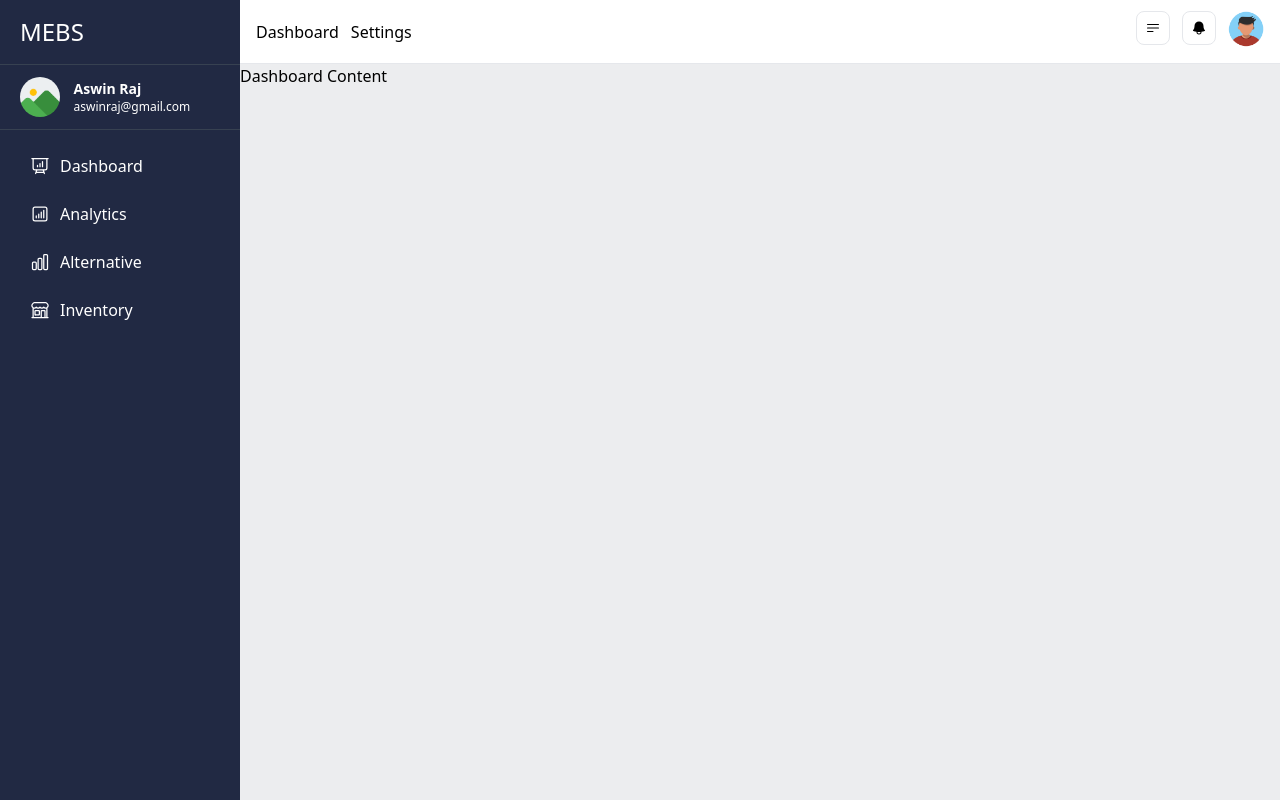
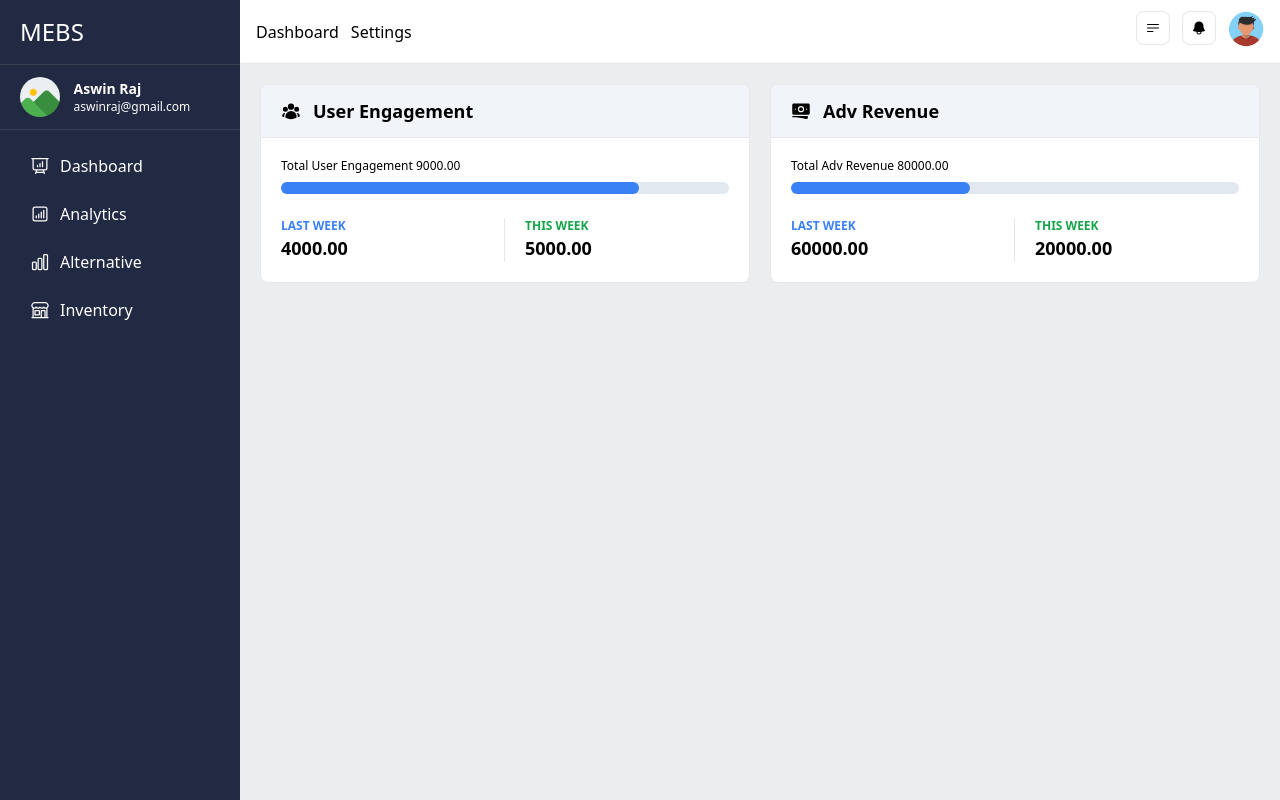
Before and after one commit to anazbinnoushad/MEBS, a React (Vite) app: page /dashboard in a window 1280 px wide. Built offline with nearby package versions, Linux system fonts and the light colour scheme; the HTML template or start-up script is replaced by a standard one.

Commit message:
Dashboard progress card UI created

```diff
--- a/package.json
+++ b/package.json
@@ -12,6 +12,7 @@
     "@headlessui/react": "^1.7.7",
     "@heroicons/react": "^2.0.13",
     "react": "^18.2.0",
+    "react-charts": "2.0.0-beta.7",
     "react-dom": "^18.2.0",
     "react-router-dom": "^6.7.0"
   },
--- /dev/null
+++ b/src/components/DBProgressCard.tsx
@@ -0,0 +1,45 @@
+import { UserGroupIcon } from "@heroicons/react/24/solid";
+
+type DBProgressCardProps = {
+    data: {
+        total: number,
+        progress: number,
+        this_week: number,
+        last_week: number
+    },
+    title: string,
+    preIcon: React.ReactNode,
+}
+
+const DBProgressCard = ({ data, title, preIcon }: DBProgressCardProps) => {
+    return (
+        <div className=" border flex flex-col rounded-lg overflow-clip bg-white">
+            <div className=" bg-slate-100 flex gap-3 px-5 p-3 border-b">
+                {preIcon}
+                <a className=" text-lg font-semibold">{title}</a>
+            </div>
+            <div className="px-5 py-5 flex flex-col gap-6">
+                <div>
+                    <p className="text-xs">Total {title}{` `}{data?.total.toFixed(2)}</p>
+                    <div className="mt-2 w-full bg-slate-200 h-3 rounded-full">
+                        <div className={` h-3 rounded-full bg-accent`} style={{ width: `${data?.progress}%` }}>
+                        </div>
+                    </div>
+                </div>
+                <div className="grid grid-cols-2">
+                    <div className=" border-r border-r-1">
+                        <p className="text-xs font-bold text-accent">LAST WEEK</p>
+                        <p className="font-semibold text-lg">{data?.last_week.toFixed(2)}</p>
+                    </div>
+                    <div className="pl-5">
+                        <p className="text-xs font-bold text-green-600">THIS WEEK</p>
+                        <p className="font-semibold text-lg">{data?.this_week.toFixed(2)}</p>
+                    </div>
+                </div>
+            </div>
+
+        </div>
+    );
+}
+
+export default DBProgressCard;
--- a/src/pages/Dashboard.tsx
+++ b/src/pages/Dashboard.tsx
@@ -1,7 +1,14 @@
+import { BanknotesIcon, UserGroupIcon } from "@heroicons/react/24/solid";
+import DBProgressCard from "../components/DBProgressCard";
+
+
 const Dashboard = () => {
     return (
-        <div className=" h-full bg-contentbg">
-            Dashboard Content
+        <div className="h-full p-5 bg-contentbg overflow-y-scroll">
+            <div className=" grid grid-cols-2 gap-5">
+                <DBProgressCard data={{ progress: 80, total: 9000, last_week: 4000, this_week: 5000 }} title="User Engagement" preIcon={<UserGroupIcon className=" w-5" />} />
+                <DBProgressCard data={{ progress: 40, total: 80000, last_week: 60000, this_week: 20000 }} title="Adv Revenue" preIcon={<BanknotesIcon className=" w-5" />} />
+            </div>
         </div>
     );
 }
--- a/tailwind.config.cjs
+++ b/tailwind.config.cjs
@@ -8,6 +8,7 @@ module.exports = {
         primary: "",
         sidebar: "#212943",
         contentbg: "#ECEDEF",
+        accent: "#3B81F6",
       },
     },
   },
```
Also changed, not shown: 1 other file (tests, documents, lock files or other folders).
